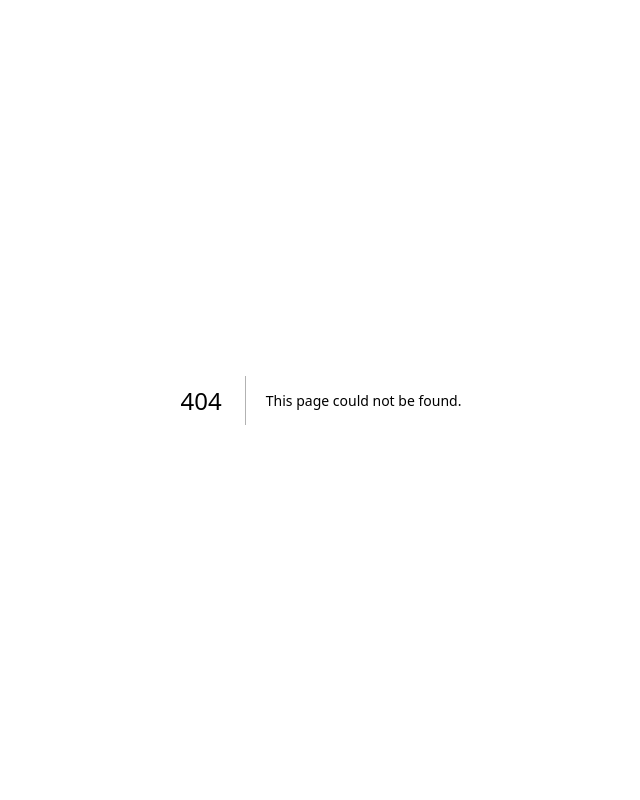
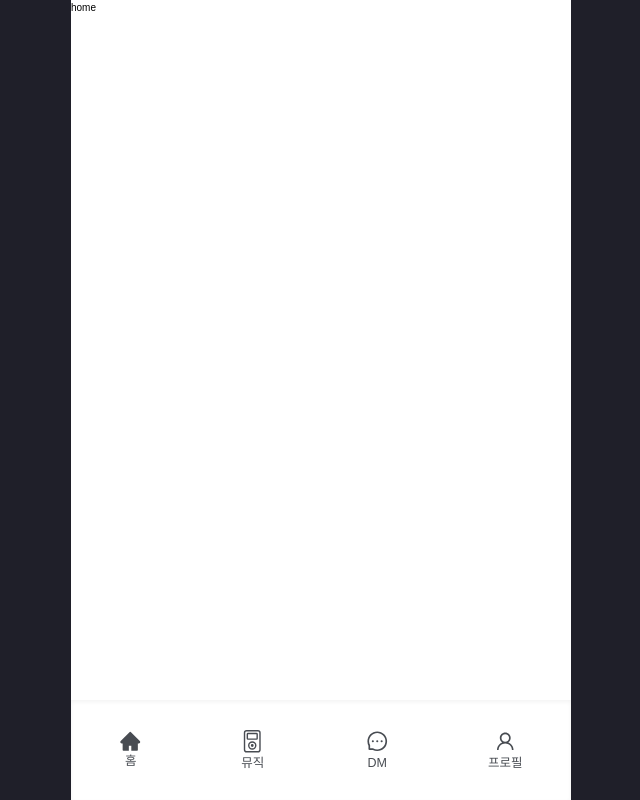
Before and after one commit to bm4656/FE-What_Song, a Next.js app: page /home in a window 1280 px wide. Before the commit this address had no page. Shown: the whole page, without its empty margins (319-959 px from the left). Built offline with nearby package versions, Linux system fonts and the light colour scheme.

Commit message:
feat: Navbar 이동 & design: Navbar UI/UX 1차

```diff
--- a/package.json
+++ b/package.json
@@ -26,6 +26,7 @@
     "postcss": "8.4.23",
     "react": "18.2.0",
     "react-dom": "18.2.0",
+    "react-icons": "^4.8.0",
     "storybook": "^7.0.10",
     "tailwindcss": "3.3.2",
     "typescript": "5.0.4",
--- /dev/null
+++ b/src/app/home/page.tsx
@@ -0,0 +1,10 @@
+import Navbar from '@/components/Navbar/Navbar';
+
+export default function HomePage() {
+	return (
+		<div className="flex">
+			home
+			<Navbar />
+		</div>
+	);
+}
--- a/src/app/layout.tsx
+++ b/src/app/layout.tsx
@@ -1,3 +1,4 @@
+import Navbar from '@/components/Navbar/Navbar';
 import Jotai from '../jotai/stateManagement/Jotai';
 import ReactQuery from '../jotai/stateManagement/ReactQuery';
 import './styles/globals.css';
--- a/src/app/styles/globals.css
+++ b/src/app/styles/globals.css
@@ -7,6 +7,7 @@
 html{
   font-size: 62.5%;
   font-family: 'Noto Sans KR', sans-serif;
+  background-color: #1f1f29;
 }
 
 body{
@@ -14,11 +15,11 @@ body{
   padding-bottom: env(safe-area-inset-bottom);
   padding-left: env(safe-area-inset-left);
   padding-right: env(safe-area-inset-right);
-  background-color: #1f1f29;
   overflow-y: scroll;
   -ms-overflow-style: none; /* 인터넷 익스플로러 */
   scrollbar-width: none; /* 파이어폭스 */
   -webkit-tap-highlight-color:rgba(255,255,255,0);
+  @apply bg-white h-[100vh] p-[2rem] relative
 }
 
 a {
--- /dev/null
+++ b/src/components/Navbar/Navbar.tsx
@@ -0,0 +1,25 @@
+import Link from 'next/link';
+import { AiOutlineHome, AiFillHome, AiOutlineMessage, AiFillMessage, AiOutlineUser } from 'react-icons/ai';
+import { BsMusicPlayer, BsFillMusicPlayerFill } from 'react-icons/bs';
+
+export default function Navbar() {
+	return (
+		<nav className="shadow-inner text-[#484C52] flex justify-around items-center h-40 absolute bottom-0 w-full">
+			<Link className="text-xl flex flex-col items-center" href="/home">
+				<AiFillHome className="text-4xl" />홈
+			</Link>
+			<Link className="text-xl flex flex-col items-center" href="/music">
+				<BsMusicPlayer className="text-4xl m-1" />
+				뮤직
+			</Link>
+			<Link className="text-xl flex flex-col items-center" href="/dm">
+				<AiOutlineMessage className="text-4xl m-1" />
+				DM
+			</Link>
+			<Link className="text-xl flex flex-col items-center" href="/profile">
+				<AiOutlineUser className="text-4xl m-1" />
+				프로필
+			</Link>
+		</nav>
+	);
+}
```
Also changed, not shown: 2 other files (tests, documents, lock files or other folders).
